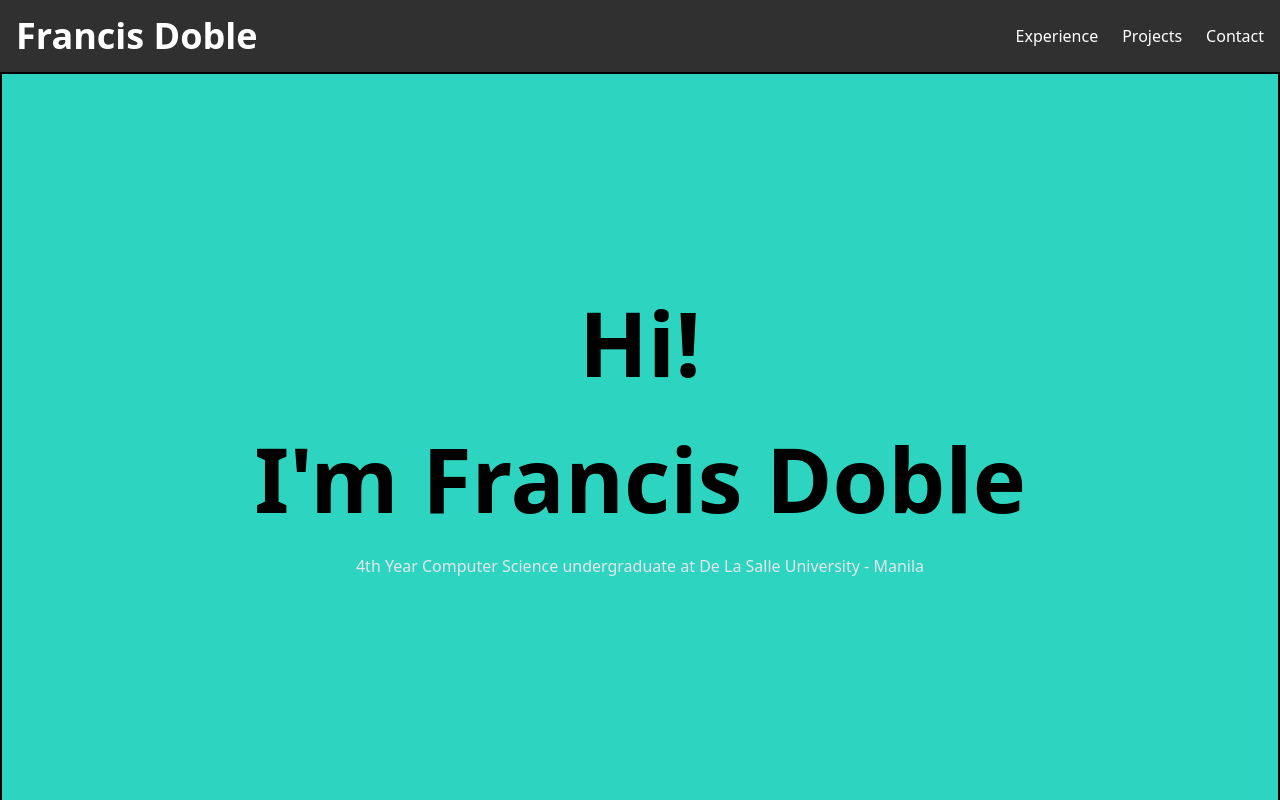
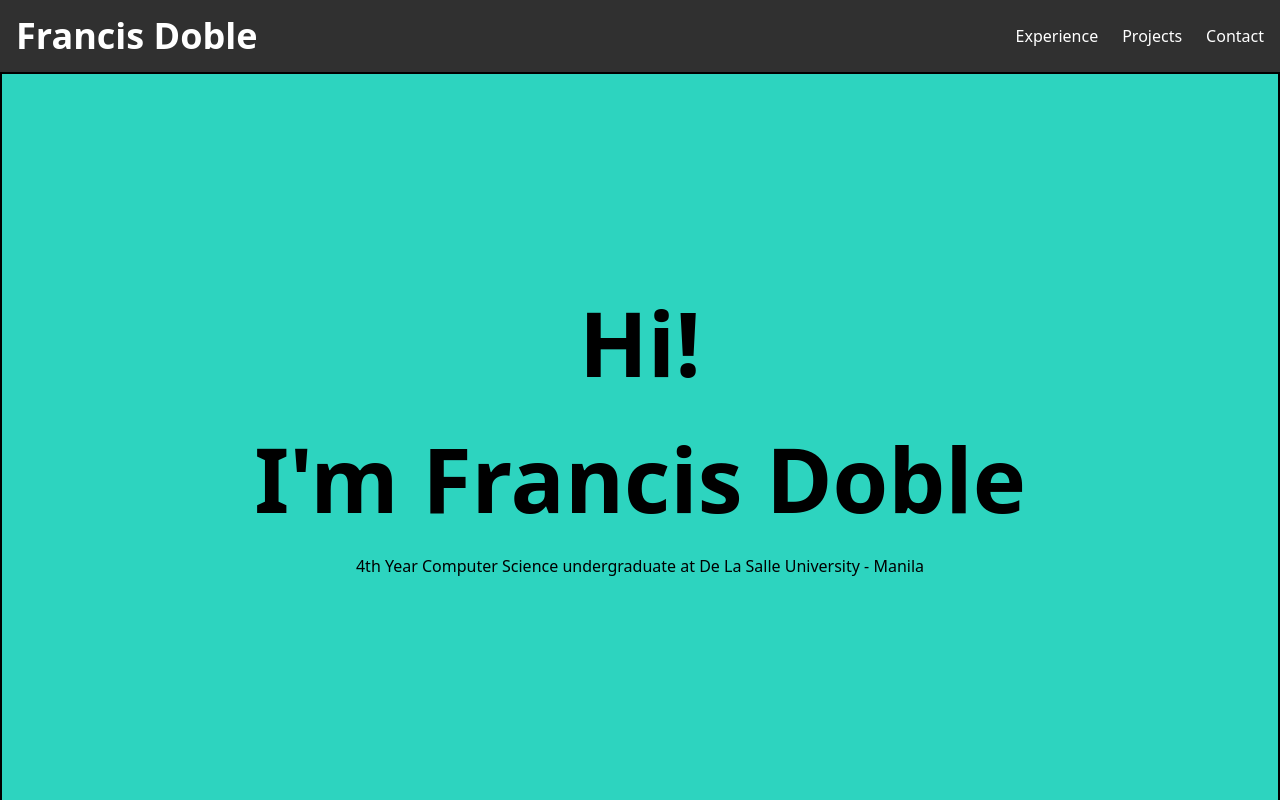
Before and after one commit to fdoble12/fdoble-website, a Vue app: page / in a window 1280 px wide. Shown: the top 800 px of the page. Built offline with nearby package versions, Linux system fonts and the light colour scheme.

Commit message:
Update Hero.vue

```diff
--- a/src/components/Hero.vue
+++ b/src/components/Hero.vue
@@ -10,7 +10,7 @@
 
     <div class="w-full md:w-1/2 p-2 pt-0">
         <!-- Placeholder for your introduction -->
-        <div class="p-2 rounded-md text-gray-200 text-black text-center">
+        <div class="p-2 rounded-md text-black text-center">
           4th Year Computer Science undergraduate at De La Salle University - Manila
       </div>
     </div>
```
